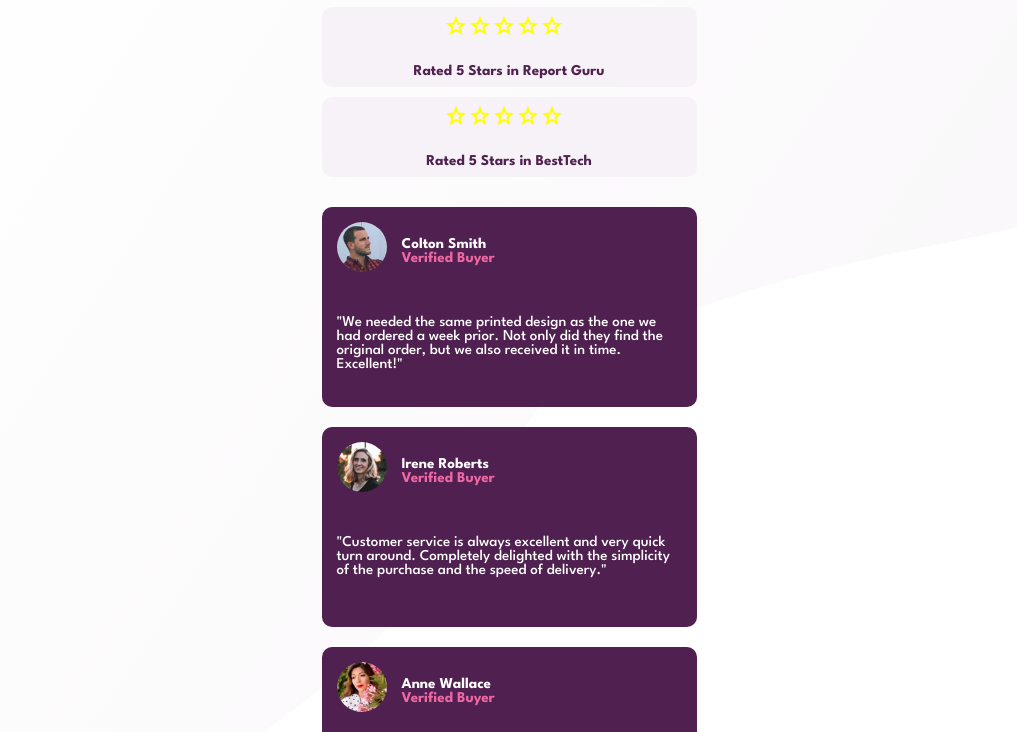
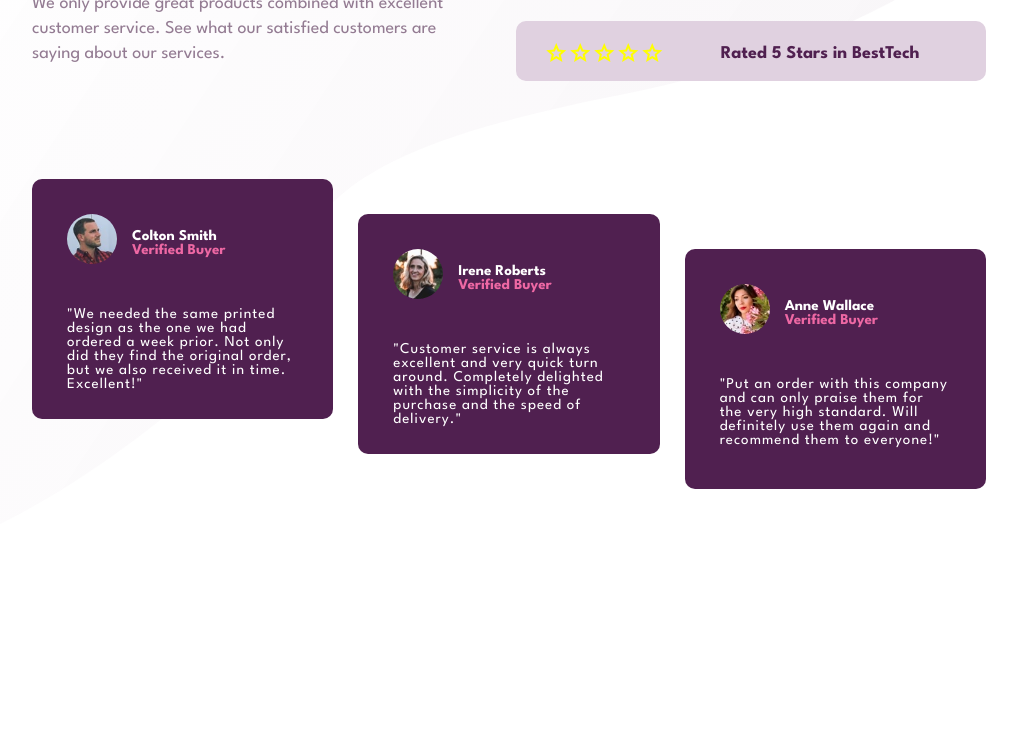
Before and after one commit to PedroMonteiroT/desafios-fontend-mentor, a plain HTML site: page social-proof-section-master/index.html in a window 1536 px wide. Shown: the part 291-1023 px from the top of the page, without its empty margins (259-1276 px from the left). After the commit the page ends 890 px from the top, so only its background shows below. Drawn offline with nearby package versions, Linux system fonts and the light colour scheme.

Commit message:
terminei a responsividade

```diff
--- a/social-proof-section-master/index.html
+++ b/social-proof-section-master/index.html
@@ -10,6 +10,7 @@
   </head>
   <body>
     <main class="main">
+      <div class="tudo">
         <aside>
           <h1>10,000+ of our users love our products.</h1>
           <p>
@@ -84,6 +85,7 @@
           </div>
         </article>
         </div>
+      </div>
     </main>
   </body>
 </html>
--- a/social-proof-section-master/style.css
+++ b/social-proof-section-master/style.css
@@ -49,11 +49,12 @@ aside p{
 }
 
 .avaliacao .rate{
-    background-color: var(--corneutra2);
+    background-color: hsl(300, 19%, 85%);
     width: 100%;
     height: 80px;
     border-radius: 10px;
     margin-bottom: 10px;
+    position: relative;
 }
 .span{
     padding-top: 7px;
@@ -115,3 +116,105 @@ article .caixa h4 span{
 article .caixa p{
     padding-top: 20px;
 }
+
+@media screen and (min-width: 1440px){
+    body{
+        background: white url(images/bg-pattern-top-desktop.svg);
+        background-size: contain;
+    }
+    main{
+        width: 69vw;
+        padding-top: 100px;
+    }
+    div.tudo{
+        width: 90%;
+        margin: auto;
+        overflow: hidden;
+    }
+    aside{
+        height: 350px;
+    }
+    aside h1{
+        font-size: 3.9em;
+        width: 380px;
+    }
+    aside p{
+        font-size: 1.2em;
+        color: var(--corneutra);
+        width: 450px;
+        line-height: 25px;
+        float: left;
+    }
+    .avaliacao{
+        display: flex;
+        flex-direction: column;
+        align-items: end;
+        gap: 20px;
+        position: relative;
+        top: -150px;
+        left: -70px;
+    }
+    .avaliacao .rate{
+        width: 470px;
+        height: 60px;
+        float: right;
+        display: flex;
+        flex-direction: row;
+        position: relative;
+    }
+
+    .avaliacao .rate p{
+        height: 20px;
+        position: relative;
+        top: 10px;
+        padding: 10px;
+    }
+    .avaliacao .rate .span{
+        display: flex;
+        width: 200px;
+        position: relative;
+        justify-content: flex-end;
+       top: -4px;
+       left: 10px;
+    }
+    .avaliacao .rate:nth-child(1){
+        left: 0px;
+    }
+
+    .avaliacao .rate:nth-child(2){
+        position: relative;
+        left: 35px;
+    }
+    .avaliacao .rate:nth-child(3){
+        position: relative;
+        left: 70px;
+    }
+
+    main article{
+        display: flex;
+        gap: 25px;
+        height: 350px;
+    }
+
+    main article .caixa{
+        width: 350px;
+        padding: 20px
+    }
+    main article .caixa p{
+        letter-spacing: 1px;
+        font-weight: 400;
+    }
+
+    main article .caixa:nth-child(1){
+        top: 0px;
+    }
+
+    main article .caixa:nth-child(2){
+        position: relative;
+        top: 35px;
+    }
+    main article .caixa:nth-child(3){
+        position: relative;
+        top: 70px;
+    }
+}
```
Lines whose indentation alone changed are shown as unchanged.
